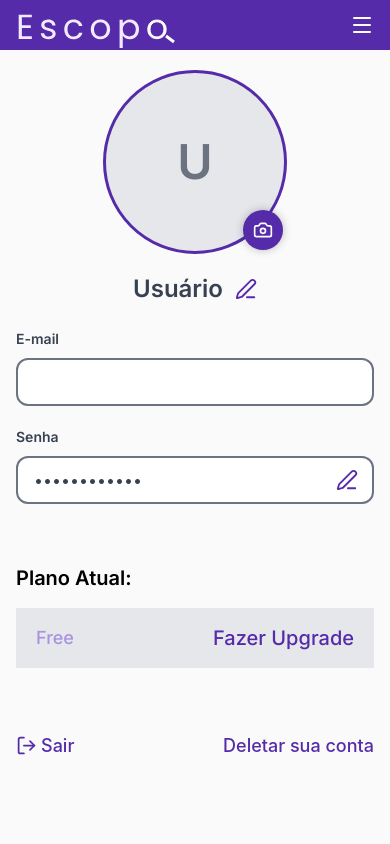
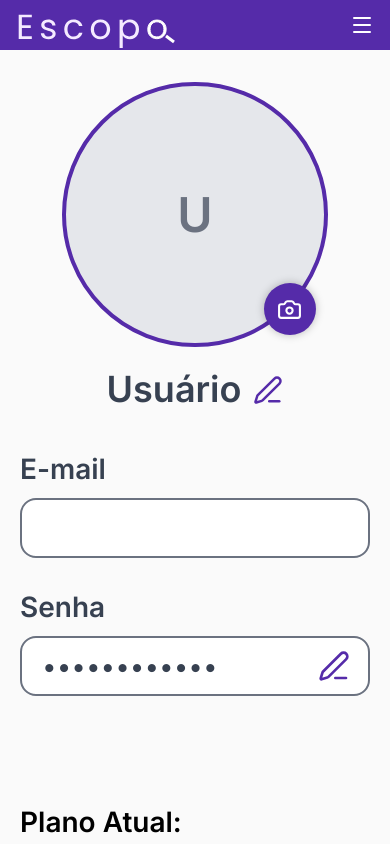
Before and after one commit to Samys003/projeto-escopo-web, a React (Vite) app: page /configuracao in a window 390 px wide. Shown: the top 844 px of the page. Built offline with nearby package versions, Linux system fonts and the light colour scheme; no server answers.

Commit message:
finalizado

```diff
--- a/src/pages/configuracao/configuracao.jsx
+++ b/src/pages/configuracao/configuracao.jsx
@@ -274,7 +274,7 @@ function Configuracao() {
             </div>
             <DesktopSidebar onLogout={handleLogout} />
 
-            <main className="flex-1 px-4 py-5 sm:px-6 lg:px-8 lg:py-14 xl:px-20">
+            <main className="flex-1 px-5 py-8 sm:px-8 lg:px-8 lg:py-14 xl:px-20">
                 <div className="mx-auto flex w-full max-w-[1240px] flex-col">
                     {error && (
                         <div className="mb-5 rounded-lg border border-red-200 bg-red-50 p-4">
@@ -288,10 +288,10 @@ function Configuracao() {
                         </div>
                     )}
 
-                    <section className="grid items-start gap-6 lg:grid-cols-[minmax(300px,470px)_minmax(240px,360px)] lg:justify-between lg:gap-8 xl:gap-24">
+                    <section className="grid items-start gap-9 lg:grid-cols-[minmax(300px,470px)_minmax(240px,360px)] lg:justify-between lg:gap-8 xl:gap-24">
                         <div className="order-1 flex flex-col items-center lg:order-2 lg:pt-16">
                             <div className="relative">
-                                <div className="flex aspect-square w-[min(54vw,11.5rem)] items-center justify-center overflow-hidden rounded-full border-[3px] border-[var(--color-base)] bg-[var(--cinza-200)] sm:w-56 lg:w-[280px] lg:border-4 xl:w-[330px]">
+                                <div className="flex aspect-square w-[min(68vw,18rem)] items-center justify-center overflow-hidden rounded-full border-4 border-[var(--color-base)] bg-[var(--cinza-200)] sm:w-80 lg:w-[280px] xl:w-[330px]">
                                     {fotoPreview ? (
                                         <img
                                             src={fotoPreview}
@@ -306,10 +306,10 @@ function Configuracao() {
                                 </div>
                                 <label
                                     htmlFor="foto-input"
-                                    className="absolute bottom-1 right-1 flex h-10 w-10 cursor-pointer items-center justify-center rounded-full bg-[var(--color-base)] text-white shadow-[var(--external-shadow)] transition-colors hover:bg-[var(--color-dark)] sm:h-11 sm:w-11 lg:bottom-2 lg:right-5 lg:h-[60px] lg:w-[60px]"
+                                    className="absolute bottom-3 right-3 flex h-[52px] w-[52px] cursor-pointer items-center justify-center rounded-full bg-[var(--color-base)] text-white shadow-[var(--external-shadow)] transition-colors hover:bg-[var(--color-dark)] sm:h-[60px] sm:w-[60px] lg:bottom-2 lg:right-5"
                                     aria-label="Alterar foto"
                                 >
-                                    <Camera className="h-5 w-5 lg:h-[25px] lg:w-[25px]" />
+                                    <Camera size={25} />
                                 </label>
                                 <input
                                     id="foto-input"
@@ -377,7 +377,7 @@ function Configuracao() {
                                             type="text"
                                             value={nomeTemp}
                                             onChange={(e) => setNomeTemp(e.target.value)}
-                                            className="w-full rounded-xl border-2 border-[var(--color-base)] bg-white px-4 py-2 text-center text-xl font-semibold text-[var(--cinza-700)] outline-none focus:ring-2 focus:ring-[var(--color-base)]"
+                                            className="w-full rounded-2xl border-2 border-[var(--color-base)] bg-white px-4 py-3 text-center text-2xl font-semibold text-[var(--cinza-700)] outline-none focus:ring-2 focus:ring-[var(--color-base)]"
                                             disabled={saving}
                                         />
                                         <div className="mt-3 flex gap-3">
@@ -404,7 +404,7 @@ function Configuracao() {
                                     </div>
                                 ) : (
                                     <div className="flex items-center justify-center gap-3">
-                                        <Title2 className="break-words text-center text-2xl leading-tight text-[var(--cinza-700)] sm:text-3xl">
+                                        <Title2 className="break-words text-center text-4xl leading-tight text-[var(--cinza-700)] sm:text-5xl">
                                             {usuario?.nome || 'Usuário'}
                                         </Title2>
                                         <button
@@ -413,7 +413,7 @@ function Configuracao() {
                                             className="shrink-0 text-[var(--color-base)] transition-colors hover:text-[var(--color-dark)]"
                                             aria-label="Editar nome"
                                         >
-                                            <PenLine size={22} />
+                                            <PenLine size={30} />
                                         </button>
                                     </div>
                                 )}
@@ -421,10 +421,10 @@ function Configuracao() {
                         </div>
 
                         <div className="order-2 w-full lg:order-1 lg:pt-24">
-                            <div className="space-y-5 lg:space-y-7">
+                            <div className="space-y-7">
                                 <div>
                                     <label htmlFor="email" className="mb-2 block">
-                                        <ParagraphMedium className="text-lg font-semibold text-[var(--cinza-700)] lg:text-base">
+                                        <ParagraphMedium className="text-[28px] font-semibold text-[var(--cinza-700)] lg:text-base">
                                             E-mail
                                         </ParagraphMedium>
                                     </label>
@@ -433,13 +433,13 @@ function Configuracao() {
                                         type="email"
                                         value={usuario?.email || ''}
                                         disabled
-                                        className="h-12 w-full rounded-xl border-2 border-[var(--cinza-500)] bg-white px-4 text-base text-[var(--cinza-700)] opacity-100 outline-none lg:h-14 lg:px-5 lg:text-base lg:text-[var(--cinza-500)]"
+                                        className="h-[60px] w-full rounded-2xl border-2 border-[var(--cinza-500)] bg-white px-5 text-[26px] text-[var(--cinza-700)] opacity-100 outline-none lg:h-14 lg:rounded-xl lg:text-base lg:text-[var(--cinza-500)]"
                                     />
                                 </div>
 
                                 <div>
                                     <label htmlFor="password-display" className="mb-2 block">
-                                        <ParagraphMedium className="text-lg font-semibold text-[var(--cinza-700)] lg:text-base">
+                                        <ParagraphMedium className="text-[28px] font-semibold text-[var(--cinza-700)] lg:text-base">
                                             Senha
                                         </ParagraphMedium>
                                     </label>
@@ -451,7 +451,7 @@ function Configuracao() {
                                                 value={senhaAtual}
                                                 onChange={(e) => setSenhaAtual(e.target.value)}
                                                 disabled={saving}
-                                                className="h-12 w-full rounded-xl border-2 border-[var(--color-base)] bg-white px-4 text-base text-[var(--cinza-700)] outline-none focus:ring-2 focus:ring-[var(--color-base)] lg:h-14 lg:px-5"
+                                                className="h-14 w-full rounded-xl border-2 border-[var(--color-base)] bg-white px-5 text-base text-[var(--cinza-700)] outline-none focus:ring-2 focus:ring-[var(--color-base)]"
                                             />
                                             <input
                                                 type="password"
@@ -459,7 +459,7 @@ function Configuracao() {
                                                 value={senhaNova}
                                                 onChange={(e) => setSenhaNova(e.target.value)}
                                                 disabled={saving}
-                                                className="h-12 w-full rounded-xl border-2 border-[var(--color-base)] bg-white px-4 text-base text-[var(--cinza-700)] outline-none focus:ring-2 focus:ring-[var(--color-base)] lg:h-14 lg:px-5"
+                                                className="h-14 w-full rounded-xl border-2 border-[var(--color-base)] bg-white px-5 text-base text-[var(--cinza-700)] outline-none focus:ring-2 focus:ring-[var(--color-base)]"
                                             />
                                             <input
                                                 type="password"
@@ -469,7 +469,7 @@ function Configuracao() {
                                                     setSenhaNovaConfirm(e.target.value)
                                                 }
                                                 disabled={saving}
-                                                className="h-12 w-full rounded-xl border-2 border-[var(--color-base)] bg-white px-4 text-base text-[var(--cinza-700)] outline-none focus:ring-2 focus:ring-[var(--color-base)] lg:h-14 lg:px-5"
+                                                className="h-14 w-full rounded-xl border-2 border-[var(--color-base)] bg-white px-5 text-base text-[var(--cinza-700)] outline-none focus:ring-2 focus:ring-[var(--color-base)]"
                                             />
                                             <div className="flex gap-3">
                                                 <button
@@ -498,15 +498,15 @@ function Configuracao() {
                                                     type="password"
                                                     value="************"
                                                     disabled
-                                                    className="h-12 w-full rounded-xl border-2 border-[var(--cinza-500)] bg-white px-4 pr-12 text-base text-[var(--cinza-700)] opacity-100 outline-none lg:h-14 lg:px-5 lg:pr-16 lg:text-base lg:text-[var(--cinza-500)]"
+                                                    className="h-[60px] w-full rounded-2xl border-2 border-[var(--cinza-500)] bg-white px-5 pr-16 text-[26px] text-[var(--cinza-700)] opacity-100 outline-none lg:h-14 lg:rounded-xl lg:text-base lg:text-[var(--cinza-500)]"
                                                 />
                                                 <button
                                                     type="button"
                                                     onClick={() => setEditingPassword(true)}
-                                                    className="absolute right-4 top-1/2 -translate-y-1/2 text-[var(--color-base)] transition-colors hover:text-[var(--color-dark)] lg:hidden"
+                                                    className="absolute right-5 top-1/2 -translate-y-1/2 text-[var(--color-base)] transition-colors hover:text-[var(--color-dark)] lg:hidden"
                                                     aria-label="Alterar senha"
                                                 >
-                                                    <PenLine size={22} />
+                                                    <PenLine size={32} />
                                                 </button>
                                             </div>
                                             <div className="mt-5 hidden justify-center lg:flex">
@@ -535,17 +535,17 @@ function Configuracao() {
                         </div>
                     </section>
 
-                    <section className="mt-10 lg:hidden">
-                        <Title2 className="mb-4 text-xl">Plano Atual:</Title2>
+                    <section className="mt-20 lg:hidden">
+                        <Title2 className="mb-6 text-[28px]">Plano Atual:</Title2>
                         <button
                             type="button"
                             onClick={() => setShowPlanos(true)}
-                            className="flex w-full items-center justify-between gap-4 bg-[var(--cinza-200)] px-5 py-4 text-left sm:px-6"
+                            className="flex w-full items-center justify-between gap-4 bg-[var(--cinza-100)] px-6 py-7 text-left sm:px-10 sm:py-8"
                         >
-                            <Title4 className="text-lg text-[var(--color-variant)]">
+                            <Title4 className="text-[22px] text-[var(--color-variant)] sm:text-[28px]">
                                 {currentPlan.name}
                             </Title4>
-                            <Title3 className="text-lg text-[var(--color-base)]">
+                            <Title3 className="text-[22px] text-[var(--color-base)] sm:text-[28px]">
                                 Fazer Upgrade
                             </Title3>
                         </button>
@@ -555,19 +555,19 @@ function Configuracao() {
                         <Planos variant="inline" currentPlanName={currentPlan.name} />
                     </div>
 
-                    <div className="mt-16 flex items-center justify-between gap-4 lg:hidden">
+                    <div className="mt-32 flex items-center justify-between gap-4 lg:hidden">
                         <button
                             type="button"
                             onClick={handleLogout}
-                            className="flex items-center gap-1 text-lg font-medium text-[var(--color-base)] transition-colors hover:text-[var(--color-dark)]"
+                            className="flex items-center gap-1 text-[22px] font-medium text-[var(--color-base)] transition-colors hover:text-[var(--color-dark)] sm:text-[28px]"
                         >
-                            <LogOut size={21} />
+                            <LogOut size={30} />
                             Sair
                         </button>
                         <button
                             type="button"
                             onClick={() => setShowDeleteConfirm(true)}
-                            className="text-right text-lg font-medium text-[var(--color-base)] transition-colors hover:text-[var(--color-dark)]"
+                            className="text-right text-[22px] font-medium text-[var(--color-base)] transition-colors hover:text-[var(--color-dark)] sm:text-[28px]"
                         >
                             Deletar sua conta
                         </button>
@@ -588,25 +588,25 @@ function Configuracao() {
                                 event.preventDefault();
                                 handleDeleteAccount();
                             }}
-                            className="relative w-full max-w-[940px] rounded-[28px] bg-white px-6 py-10 shadow-[var(--external-shadow)] sm:px-10 lg:rounded-[40px] lg:px-16 lg:py-14"
+                            className="relative w-full max-w-[calc(100vw-24px)] rounded-[34px] bg-white px-8 py-11 shadow-[var(--external-shadow)] sm:px-10 lg:max-w-[900px] lg:rounded-[28px] lg:px-16 lg:py-10"
                         >
                             <button
                                 type="button"
                                 onClick={closeDeleteConfirm}
                                 disabled={saving}
-                                className="absolute right-6 top-6 text-[var(--color-base)] transition-colors hover:text-[var(--color-dark)] disabled:opacity-50 lg:right-14 lg:top-12"
+                                className="absolute right-5 top-5 text-[var(--color-base)] transition-colors hover:text-[var(--color-dark)] disabled:opacity-50 lg:right-9 lg:top-9"
                                 aria-label="Fechar confirmação"
                             >
-                                <X className="h-8 w-8 lg:h-10 lg:w-10" strokeWidth={3.2} />
+                                <X className="h-5 w-5 lg:h-7 lg:w-7" strokeWidth={3.4} />
                             </button>
 
-                            <Title2 className="pr-10 text-center text-2xl text-black lg:text-[40px]">
+                            <Title2 className="pr-7 text-left text-[30px] leading-tight text-black lg:pr-8 lg:text-center lg:text-[28px]">
                                 Tem certeza que deseja deletar sua conta?
                             </Title2>
 
-                            <div className="mx-auto mt-12 w-full max-w-[250px] lg:mt-20">
-                                <ParagraphMedium className="mb-4 text-center text-lg font-semibold text-[var(--color-dark)] lg:text-[26px]">
-                                    para prosseguir digite o e-mail de cadastro
+                            <div className="mx-auto mt-9 w-full lg:mt-14 lg:max-w-[520px]">
+                                <ParagraphMedium className="mb-4 text-center text-xl font-semibold text-[var(--color-dark)] lg:text-xl">
+                                    Para prosseguir digite o e-mail de cadastro
                                 </ParagraphMedium>
                                 <input
                                     type="email"
@@ -617,7 +617,7 @@ function Configuracao() {
                                     }}
                                     placeholder="Digite seu e-mail"
                                     disabled={saving}
-                                    className="h-12 w-full rounded-xl border-[3px] border-black bg-white px-4 text-lg text-[var(--cinza-700)] outline-none focus:border-[var(--color-base)] lg:h-14 lg:text-2xl"
+                                    className="h-12 w-full rounded-xl border-2 border-[var(--cinza-500)] bg-white px-4 text-lg text-[var(--cinza-700)] opacity-100 outline-none focus:border-[var(--color-base)] lg:h-11 lg:border-black lg:text-base"
                                 />
                                 {deleteError && (
                                     <ParagraphMedium className="mt-3 text-center text-[var(--color-base)]">
@@ -626,11 +626,11 @@ function Configuracao() {
                                 )}
                             </div>
 
-                            <div className="mx-auto mt-8 flex w-full max-w-[620px] justify-end lg:mt-10">
+                            <div className="mx-auto mt-16 flex w-full justify-end lg:mt-9 lg:max-w-[620px]">
                                 <button
                                     type="submit"
                                     disabled={saving}
-                                    className="rounded-lg bg-[var(--color-base)] px-8 py-3 text-lg font-medium text-white transition-colors hover:bg-[var(--color-dark)] disabled:opacity-50 lg:px-12 lg:text-2xl"
+                                    className="rounded-lg bg-[var(--color-base)] px-10 py-3 text-lg font-medium text-white transition-colors hover:bg-[var(--color-dark)] disabled:opacity-50 lg:px-8 lg:py-2 lg:text-base"
                                 >
                                     {saving ? 'Verificando...' : 'Prosseguir'}
                                 </button>
```
